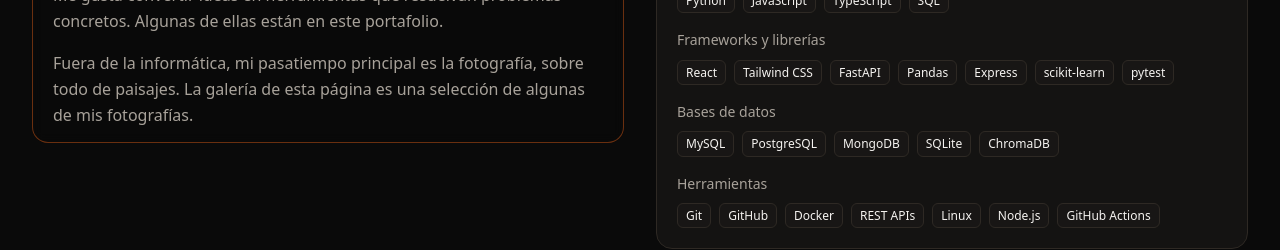
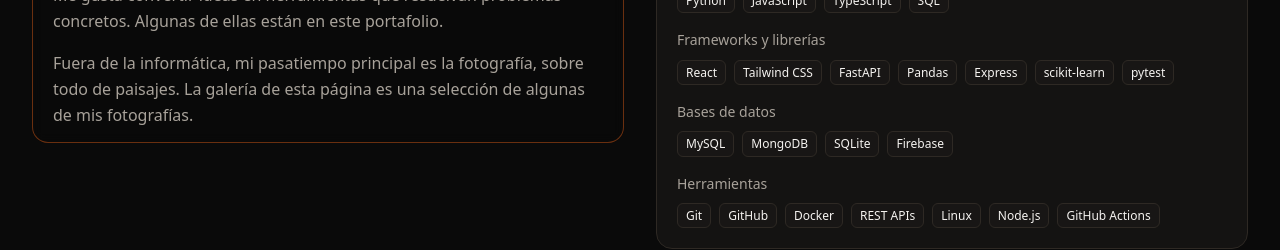
Before and after one commit to ElianBustamante/ElianBustamante.github.io, a React (Vite) app: page /#inicio in a window 1280 px wide. Shown: the part 2780-3030 px from the top of the page. Built offline with nearby package versions, Linux system fonts and the light colour scheme.

Commit message:
chore(content): update database skills

```diff
--- a/src/data/site.js
+++ b/src/data/site.js
@@ -8,6 +8,6 @@ export const site = {
 export const skills = {
   languages: ['Python', 'JavaScript', 'TypeScript', 'SQL'],
   frameworks: ['React', 'Tailwind CSS', 'FastAPI', 'Pandas', 'Express', 'scikit-learn', 'pytest'],
-  databases: ['MySQL', 'PostgreSQL', 'MongoDB', 'SQLite', 'ChromaDB'],
+  databases: ['MySQL', 'MongoDB', 'SQLite', 'Firebase'],
   tools: ['Git', 'GitHub', 'Docker', 'REST APIs', 'Linux', 'Node.js', 'GitHub Actions'],
 }
```
